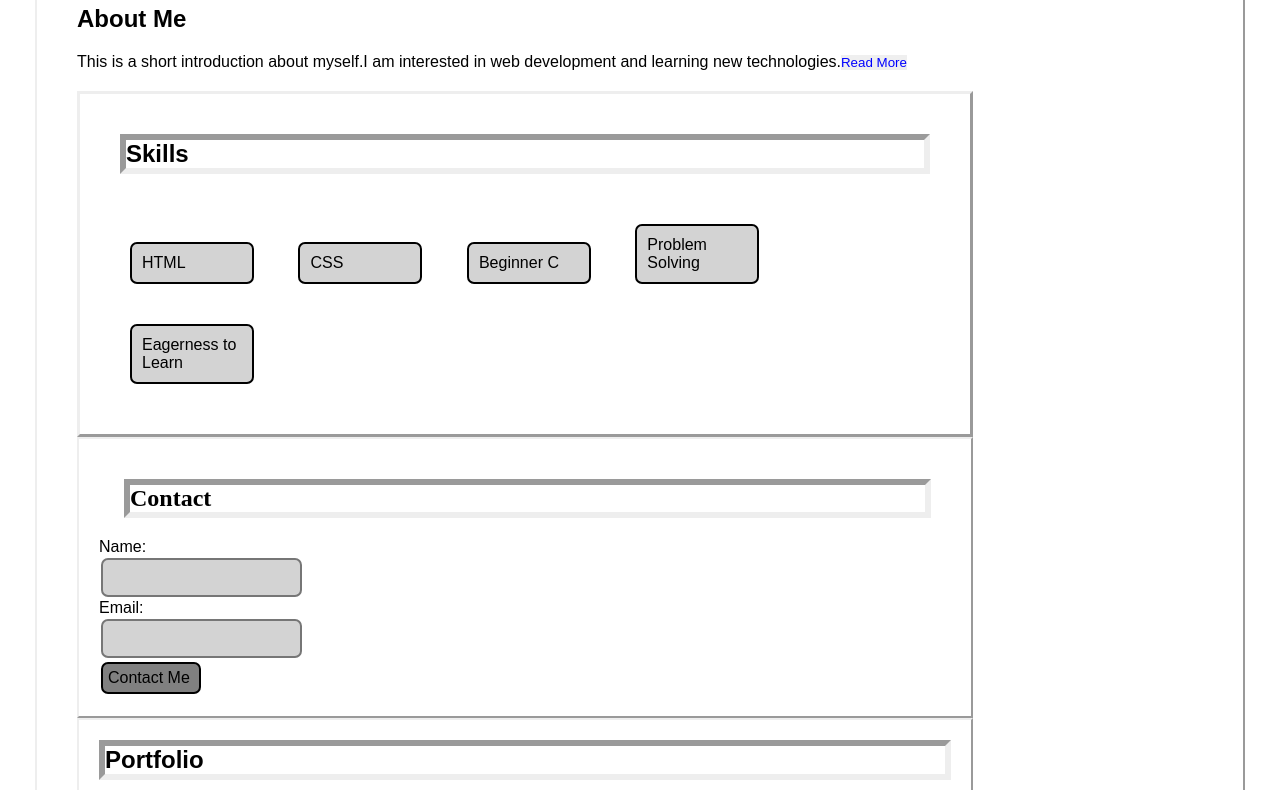
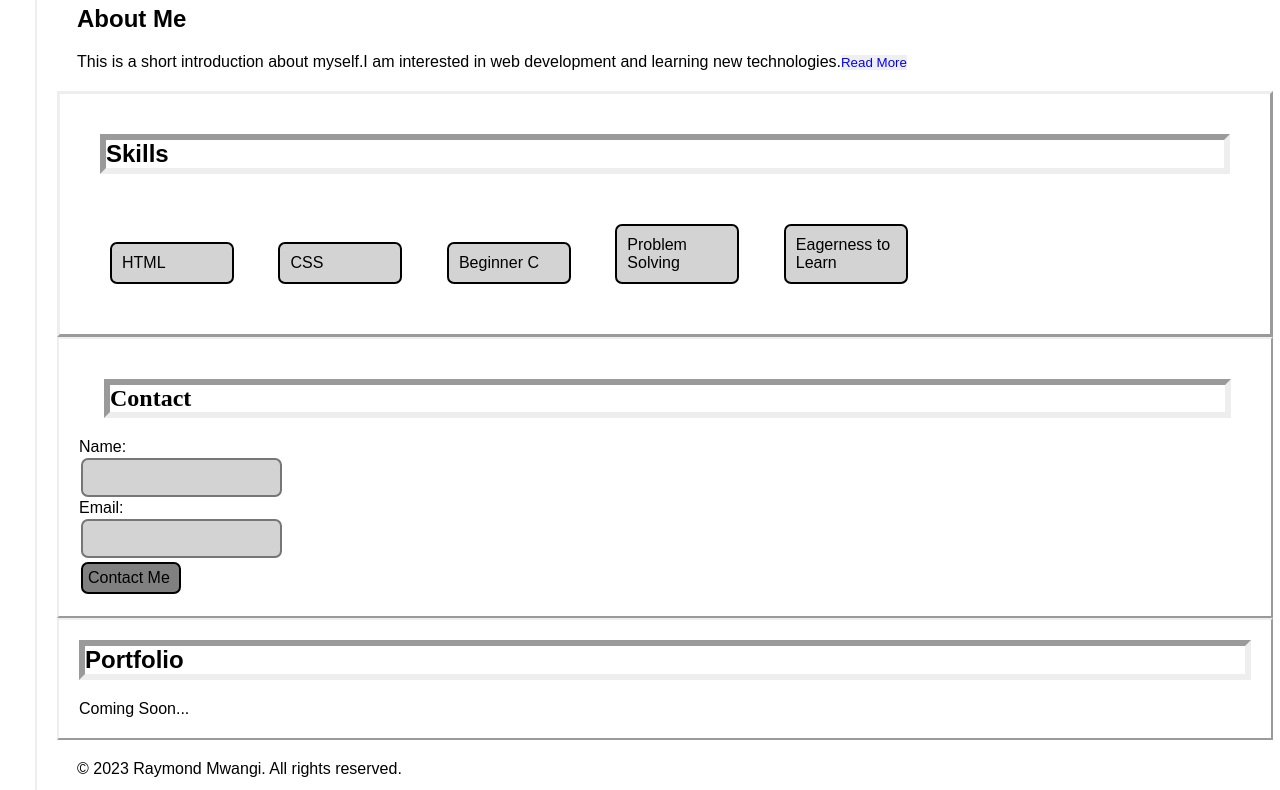
Before and after one commit to Mw-Ray/Profile-Page, a plain HTML site: page index.html in a window 1280 px wide. Shown: the part 146-936 px from the top of the page. Drawn offline with Linux system fonts and the light colour scheme.

Commit message:
Profile Page Styling

```diff
--- a/style.css
+++ b/style.css
@@ -8,6 +8,7 @@
 body{
     border-style: outset;
     margin: 35px;
+    width: 95%;
     padding: 20px;
     border-width: 2px;
     background-color: white;
@@ -50,10 +51,7 @@ h2, p, .container li{
     font-family: 'Times New Roman', Times, serif;
     margin-left: 25px;
 }
-.Contact, .container, .Portfolio{
-    margin-left:20px;
-    margin-right: 250px;
-}
+
 .Contact{
     border-style: outset;
     border-width: 2px;
```
